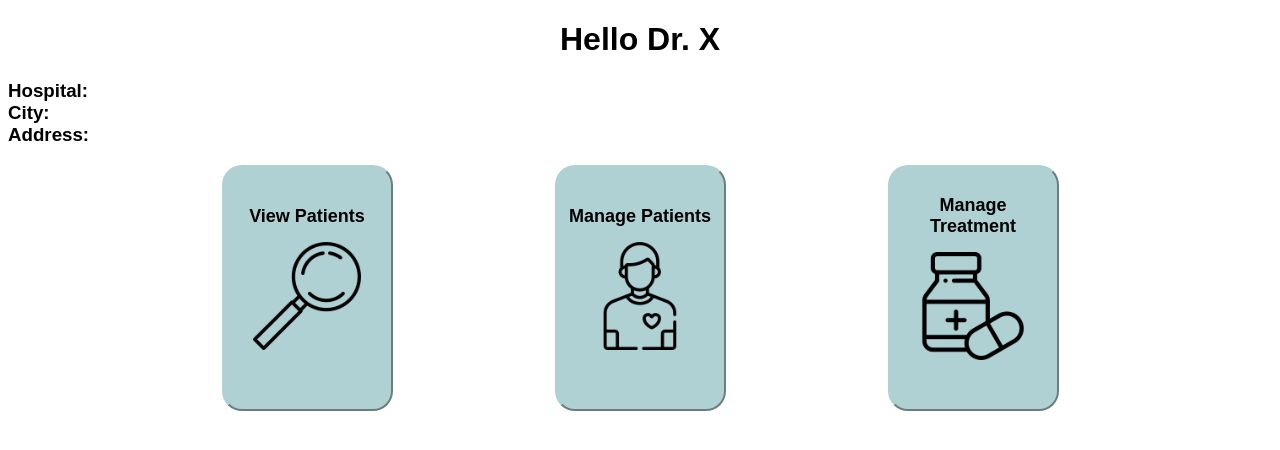
After one commit to nusyba23/DBMS_Hospital-Management-System, a PHP site: page /doctor/dash.php in a window 1280 px wide. The commit adds this page. Shown: the top 450 px of the page. Run offline with PHP 8.4, Linux system fonts and the light colour scheme.

Commit message:
dash fixed

```diff
--- /dev/null
+++ b/471_Project/Frontend/doctor/dash.php
@@ -0,0 +1,30 @@
+
+<!DOCTYPE html>
+<html lang="en">
+<head>
+    <link rel="stylesheet" href="styles.css">
+    <meta charset="UTF-8">
+    <meta name="viewport" content="width=device-width, initial-scale=1.0">
+    <title>Doctor Dashboard</title>
+</head>
+<body>
+
+    <h1 class="title">Hello Dr. X </h1>
+    <h3 class="hospital-details">Hospital: <br> City: <br> Address: </h3>
+
+    <div class="action-buttons">
+        <button class="doctor-action" onclick="window.location.href = 'viewpatients.html'">View Patients
+            <img class="icon-img" src="../images/mag-glass.png" alt="Magnifying Glass Icon"/>
+        </button>
+
+        <button class="doctor-action" onclick="window.location.href = 'managepatients.html'">Manage Patients
+            <img class="icon-img" src="../images/patient.png" alt="Patient Icon"/>
+        </button>
+
+        <button class="doctor-action" onclick="window.location.href = 'managetreatment.html'">Manage Treatment
+            <img class="icon-img" src="../images/medicine.png" alt="Medicine Icon"/>
+        </button>
+    </div>
+
+</body>
+</html>
--- a/471_Project/Frontend/doctor/styles.css
+++ b/471_Project/Frontend/doctor/styles.css
@@ -92,8 +92,7 @@ input[type="text"], input[type="password"] {
 }
 
 .doctor-action{
-    display: flex;
-    flex-direction:column;
+
     align-items: center;
     justify-content: center;
     width: 171px;
@@ -159,14 +158,7 @@ input[type="text"], input[type="password"] {
     font-size: 16px;
   }
 
-  button {
-    all: unset;
-    cursor: pointer;
-    position: absolute;
-    top: 50%;
-    right: 10px;
-    transform: translateY(-50%);
-  }
+
 
   svg {
     width: 20px;
```
